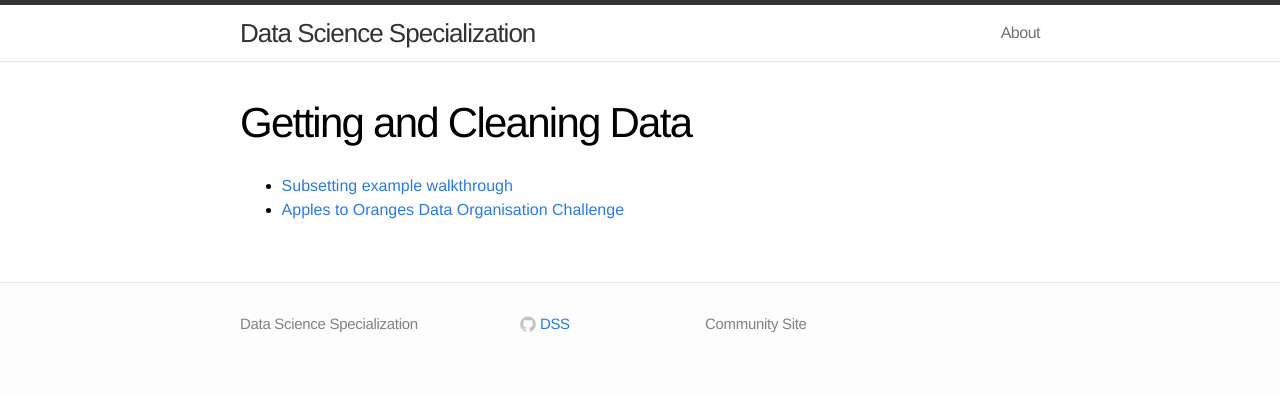
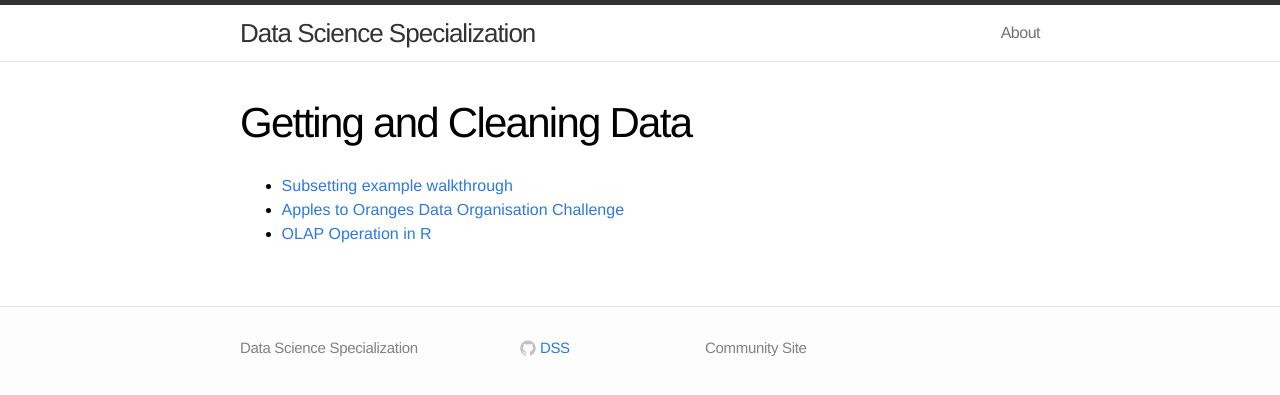
Before and after one commit to DataScienceSpecialization/DataScienceSpecialization.github.io, a Jekyll site: the page built from getclean.md, in a window 1280 px wide. Shown: the top 395 px of the page. Built offline with Jekyll 4.4.1, drawn with Linux system fonts in a browser that asks for light colours.

Commit message:
Update getclean.md
Added link to website explaining OLAP operations in R very well.

```diff
--- a/getclean.md
+++ b/getclean.md
@@ -6,3 +6,4 @@ permalink: /getclean/
 
 - [Subsetting example walkthrough](http://rpubs.com/thoughtfulbloke/subset)
 - [Apples to Oranges Data Organisation Challenge](https://github.com/thoughtfulbloke/faoexample)
+- [OLAP Operation in R](http://architects.dzone.com/articles/olap-operation-r)
```
